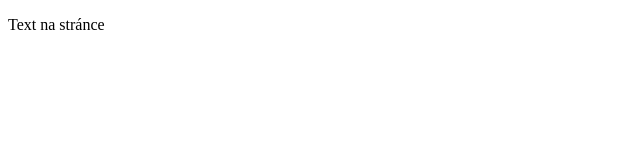
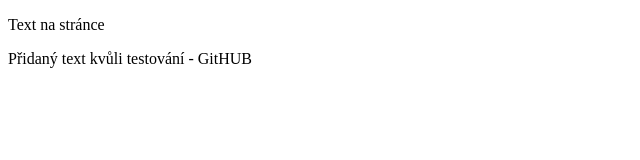
Before and after one commit to Petr-Skypala/mujgit, a plain HTML site: page index.html in a window 1280 px wide. Shown: the whole page, without its empty margins (0-640 px from the left). Drawn offline with Linux system fonts and the light colour scheme.

Commit message:
Úprava souboru index.html
Přidání řádku kvůli testování - stáhnutí aktualizací ze vzdáleného
repozitáře

```diff
--- a/index.html
+++ b/index.html
@@ -5,5 +5,6 @@
     </head>
     <body>
         <p>Text na stránce</p>
+	<p>Přidaný text kvůli testování - GitHUB</p>
     </body>
 </html>
```
